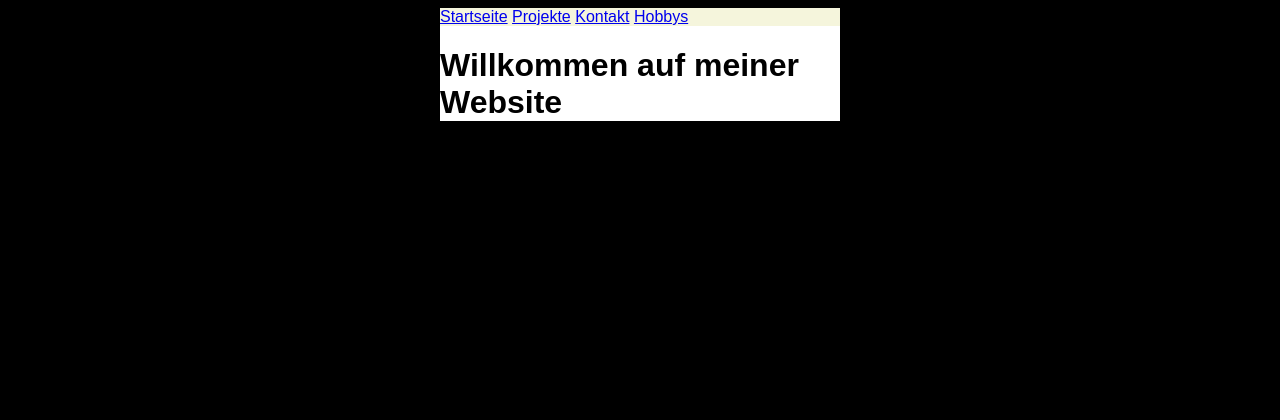
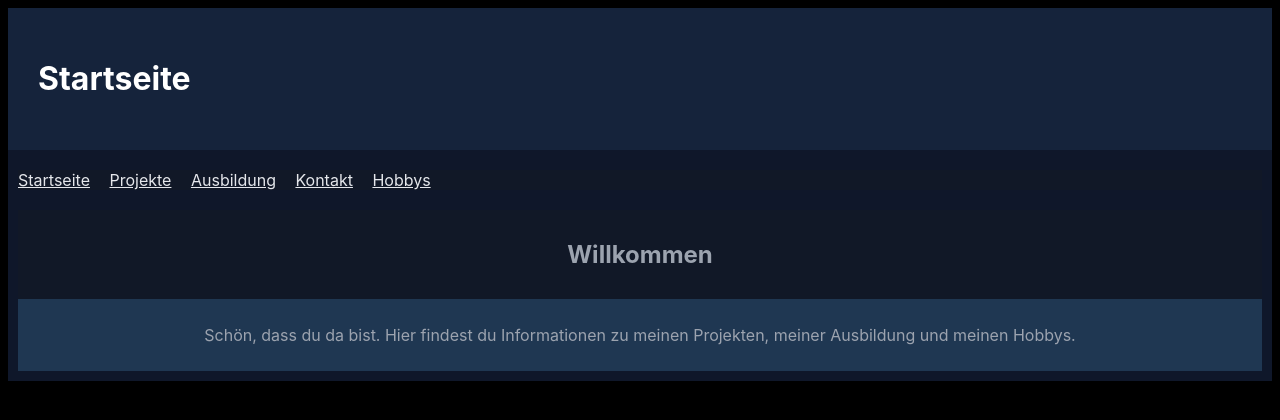
Before and after one commit to brachyboost-lang/MeineWebsite, a plain HTML site: page index.html in a window 1280 px wide. Drawn offline with Linux system fonts and the light colour scheme.

Commit message:
styling auf alle html sites angepasst

```diff
--- a/index.html
+++ b/index.html
@@ -5,32 +5,80 @@
     <meta name="viewport" content="width=device-width, initial-scale=1.0">
     <title>Startseite</title>
     <style>
+        :root {
+            --text-primary: #e5e7eb;
+            --text-secondary: #9ca3af;
+        }
         nav {
-            background-color: beige;
+            background-color: #111827;
             list-style-type: none;
             padding: 0;
         }
         .maindiv {
-            background-color: white;
-            font-family: Arial, sans-serif;
-            width: 400px;
+            background-color: #0f172a;
+            font-family: 'Inter', system-ui, -apple-system, BlinkMacSystemFont, 'Segoe UI', Roboto, Oxygen, Ubuntu, Cantarell,'Helvetica Neue', Arial, sans-serif;
+            width: 100%;
             margin: auto;
             padding: auto;
+        }
+        .headerdiv {
+            background-color: #15233b;
+            padding: 30px;
+            margin: auto
+        }
+        .navdiv {
+            padding: 10px;
+            margin-top: 10px;
+            position: sticky;
+            color: var(--text-primary)
+        }
+        .centerdiv {
+            text-align: center;
+            margin: auto;
+            padding: 10px;
+        }
+        .divstyle1 {
+            background-color: #111827;
+            margin: auto;
+            padding: 10px;
+            color: var(--text-primary)
+        }
+        .titlediv {
+            background-color: #111827;
+            margin: auto;
+            padding: 10px;
+            color: var(--text-secondary)
+        }
+        .divstyle2 {
+            background-color: rgb(31, 55, 82);
+            margin: auto;
+            padding: 10px;
+            color: var(--text-secondary)
         }
     </style>
 </head>
 <body style="background-color: black;">
         <div class="maindiv">
-        <header>
-<nav>
-
-    <a href="index.html">Startseite</a></li>
-        <a href="projekte.html">Projekte</a></li>
-        <a href="kontakt.html">Kontakt</a></li>
-        <a href="hobbys.html">Hobbys</a></li>
-</nav>
-        </header>
-        <h1>Willkommen auf meiner Website</h1>
-    </div>
+            <div class="headerdiv">
+                <h1 style="color: white;">Startseite</h1>
+            </div>
+            <div class="navdiv">
+                <nav>
+                    <a href="index.html" style="color: var(--text-primary); margin-right: 15px;">Startseite</a>
+                    <a href="projekte.html" style="color: var(--text-primary); margin-right: 15px;">Projekte</a>
+                    <a href="ausbildung.html" style="color: var(--text-primary); margin-right: 15px;">Ausbildung</a>
+                    <a href="kontakt.html" style="color: var(--text-primary); margin-right: 15px;">Kontakt</a>
+                    <a href="hobbys.html" style="color: var(--text-primary); margin-right: 15px;">Hobbys</a>
+                </nav>
+            </div>
+            <div class="centerdiv">
+                <div class="titlediv">
+                    <h2>Willkommen</h2>
+                </div>
+                <div class="divstyle2">
+                    <p style="color: var(--text-secondary);">Schön, dass du da bist. Hier findest du Informationen zu meinen Projekten, meiner Ausbildung und meinen Hobbys.</p>
+                </div>
+            </div>
+        </div>
 </body>
 </html>
```
Also changed, not shown: ausbildung.html (+3 -2 lines), hobbys.html (+83 -0 lines), kontakt.html (+84 -0 lines), projekte.html (+15 -18 lines).
